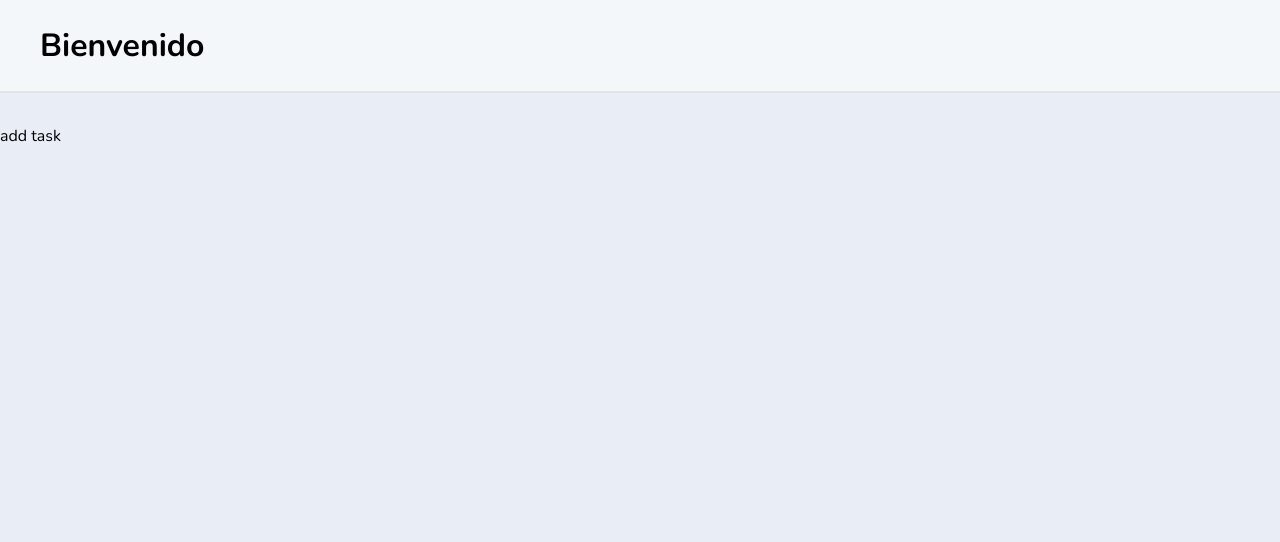
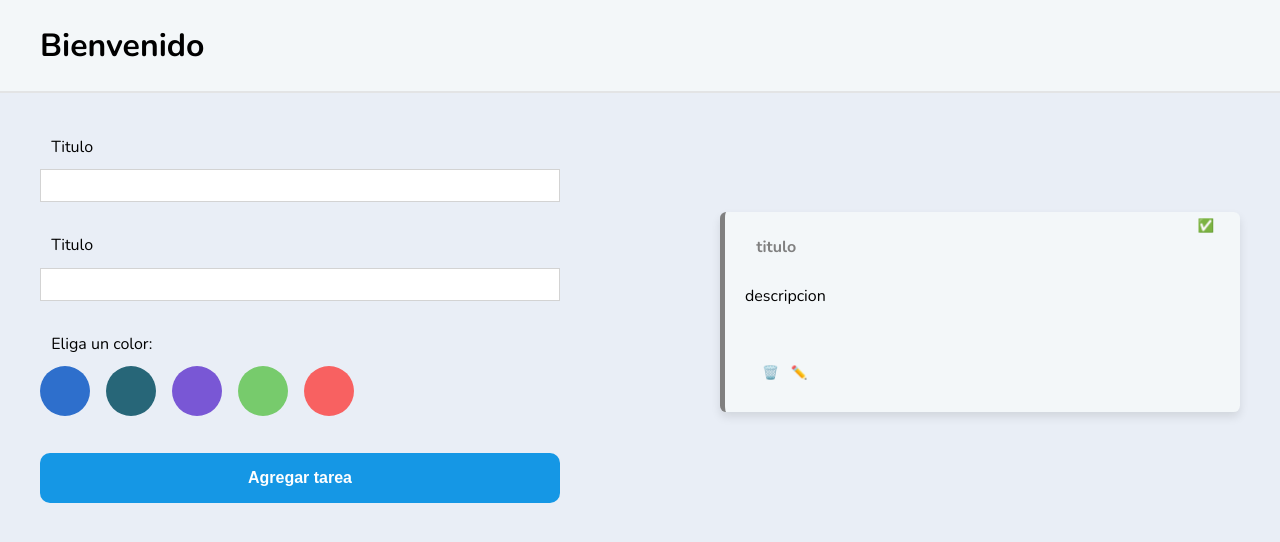
Before and after one commit to angelMarcosCastilla/todolis-rect, a React (Create React App) app: page /addTask in a window 1280 px wide. Shown: the top 542 px of the page. Built offline with nearby package versions, Linux system fonts and the light colour scheme.

Commit message:
page layout add task

```diff
--- /dev/null
+++ b/src/components/Form/index.js
@@ -0,0 +1,69 @@
+import styled from "styled-components";
+import { colors } from "../../utils/color";
+function Form() {
+  return (
+    <form>
+      <GroupInput>
+        <label htmlFor="titulo">Titulo</label>
+        <input type="text" id="titulo" />
+      </GroupInput>
+      <GroupInput>
+        <label htmlFor="descripcion">Titulo</label>
+        <input type="text" id="descripcion" />
+      </GroupInput>
+      <GroupInput>
+        <label>Eliga un color:</label>
+        {colors.map((color) => (
+          <StyledBtnColor color={color} />
+        ))}
+      </GroupInput>
+      <StyledButton>Agregar tarea</StyledButton>
+    </form>
+  );
+}
+
+export default Form;
+
+const GroupInput = styled.div`
+  margin-bottom: 2rem;
+
+  & label {
+    display: block;
+    margin: 0.7rem;
+    width: 100%;
+  }
+  & input {
+    width: 100%;
+    padding: 0.5rem 1rem;
+    border: 1px solid lightgrey;
+    outline: none;
+    &:focus {
+      box-shadow: 0 0 4px #1597e5;
+      border-color: #1597e5;
+    }
+  }
+`;
+const StyledButton = styled.button`
+  width: 100%;
+  background-color: #1597e5;
+  color: #fefefe;
+  padding: 1rem 1rem;
+  cursor: pointer;
+  font-weight: 700;
+  border-radius: 10px;
+  font-size: 1rem;
+  &:active {
+    transform: scale(.99);
+  }
+  &:hover{
+    opacity: .9;
+  }
+`;
+const StyledBtnColor = styled.button`
+  width: 50px;
+  height: 50px;
+  background-color: ${(props) => props.color};
+  margin-right: 1rem;
+  border-radius: 25px;
+  cursor:pointer;
+`;
--- a/src/context/TodoContext/actions.js
+++ b/src/context/TodoContext/actions.js
@@ -33,7 +33,7 @@ export const initialState = {
     id: 4,
     title: "Almorzar",
     description: "Hora de almorzar a partir de las 12",
-    color: "#7957D5",
+    color: "#FFC107",
     isComplete:true
   },
   {
--- a/src/pages/AddTask/index.js
+++ b/src/pages/AddTask/index.js
@@ -1,9 +1,37 @@
+import styled from "styled-components";
+import Container from "../../components/Container";
+import Form from "../../components/Form";
+import CardTodo from "../../components/CardTodo";
+import { useState } from "react";
+
+const initialState = {
+  id:10,
+  title:"titulo",
+  description:"descripcion",
+  color:"grey",
+  isComplete:false
+
+}
 function AddTask() {
+  const [form, setForm] = useState(initialState)
   return (
-    <div>
-      add task
-    </div>
+    <section>
+      <Container>
+        <Grid columns = {2}  gap = {"10rem"}>
+        <Form/>
+        <CardTodo todo = {initialState} />
+        </Grid>
+      </Container>
+    </section>
   )
 }
 
-export default AddTask
+export default AddTask;
+
+const Grid = styled.div`
+  display: grid;
+  align-items: center;
+  grid-template-columns: repeat(${props=>props.columns},1fr);
+  gap: ${props => props.gap};
+
+`
--- /dev/null
+++ b/src/utils/color.js
@@ -0,0 +1 @@
+export const colors = ["#2E6FCC","#276678","#7957D5","#77CB6C","#F86161"]
```
